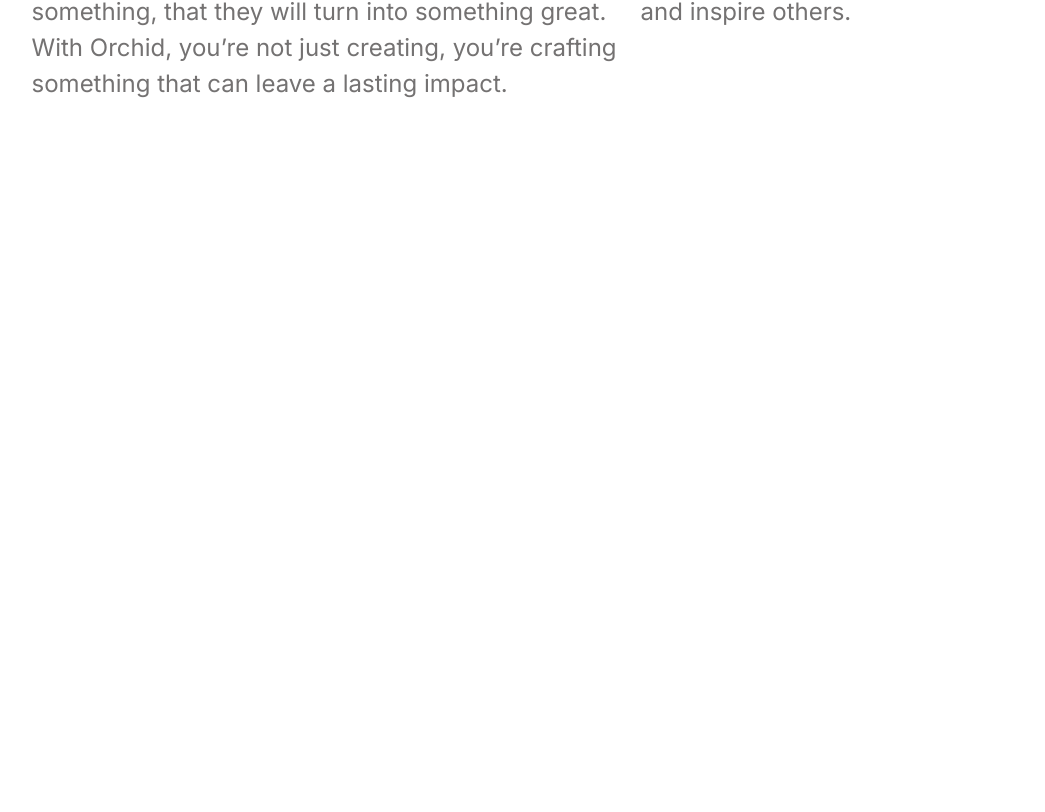
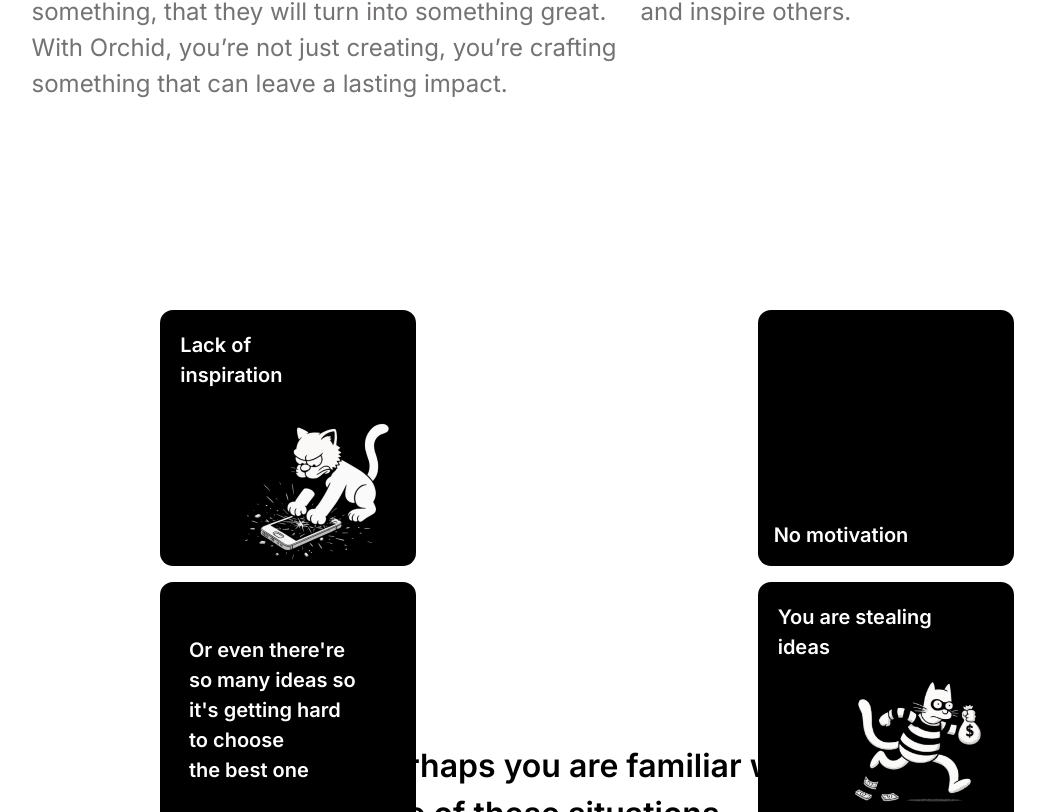
Before and after one commit to Romazyng/Orchid, a Next.js app: page / in a window 1280 px wide. Shown: the part 1988-2800 px from the top of the page, without its empty margins (53-1098 px from the left). Before the commit the page ends 2090 px from the top, so only its background shows below. Built offline with nearby package versions, Linux system fonts and the light colour scheme; a web font is replaced by a local one.

Commit message:
new main section

```diff
--- a/app/page.tsx
+++ b/app/page.tsx
@@ -92,6 +92,56 @@ export default function Home() {
           and inspire others.
           </p>
         </section>
+        <section className="mt-52 flex justify-center h-[33rem] ">
+        <div className="w-2/3 h-full relative ">
+          <div className="absolute top-0 left-0 bg-black w-64 h-64 rounded-[13px]">
+            <p className="text-[20px] text-white font-semibold mt-5 ml-5">
+            Lack of <br/>
+            inspiration
+            </p>
+            <Image
+              src='/mad.png'
+              width={171}
+              height={171}
+              alt='mad'
+              className="absolute bottom-0 right-3"
+            />
+          </div>
+          <div className="absolute top-0 right-0 bg-black w-64 h-64 rounded-[13px] flex justify-center items-center">
+          <p className="absolute bottom-0 left-0 text-[20px] text-white font-semibold m-4">
+            No motivation
+          </p>
+          </div>
+          <div className="absolute bottom-0 left-0 bg-black w-64 h-64 rounded-[13px] flex justify-center items-center">
+            <p className="text-[20px] text-white font-semibold mr-8">
+            Or even there're <br/>
+            so many ideas so <br/>
+            it's getting hard <br/>
+            to choose <br/>
+            the best one<br/>
+            </p>
+          </div>
+          <div className="absolute bottom-0 right-0 bg-black w-64 h-64 rounded-[13px]">
+            <p className="text-[20px] text-white font-semibold mt-5 ml-5">
+            You are stealing <br/>
+            ideas
+            </p>
+            <Image
+              src='/robbery.png'
+              alt="robbery"
+              width={171}
+              height={171}
+              className="absolute bottom-1 right-2"
+            />
+          </div>
+          <div className="absolute top-1/2 left-1/2 transform -translate-x-1/2 -translate-y-1/2  w-7/12 h-full">
+            <p className="absolute bottom-0 right-5 font-semibold text-[32px] text-ellipsis">
+            Perhaps you are familiar with <br/>
+            one of these situations
+            </p>
+          </div>
+        </div>
+        </section>
     </main>
   );
 }
--- a/app/ui/Navbar.tsx
+++ b/app/ui/Navbar.tsx
@@ -11,9 +11,9 @@ const marcellus = Marcellus_SC({
 
 export default function Navbar() {
     return (
-        <nav className="fixed top-10 left-1/2 transform -translate-x-1/2 w-[325px] h-[55px] bg-[#454040] text-white rounded-[36px] z-10">
+        <nav className="fixed top-10 left-1/2 transform -translate-x-1/2 w-[325px] h-[55px] bg-[#454040]/90 text-white rounded-[36px] z-10">
             <div className="container mx-auto flex justify-between items-center">
-              <div className="bg-[#3A3737] rounded-[36px] w-[106px] h-[55px] flex items-center justify-center">
+              <div className="bg-[#3A3737]/80 rounded-[36px] w-[106px] h-[55px] flex items-center justify-center">
                 <Link href="/" className={`${marcellus.className} antialiased text-2xl`}>
                   Orchid
                 </Link>
@@ -24,7 +24,7 @@ export default function Navbar() {
                     Contact us
                   </Link>
                 </li>
-                <li className="bg-[#CCD0CF] rounded-[36px] w-[106px] h-[55px] flex items-center justify-center text-black">
+                <li className="bg-[#CCD0CF]/80 rounded-[36px] w-[106px] h-[55px] flex items-center justify-center text-black">
                   <Link href="/login" className="text-center">
                     Sign in
                   </Link>
```
Also changed, not shown: public/mad.png (added), public/robbery.png (added).
